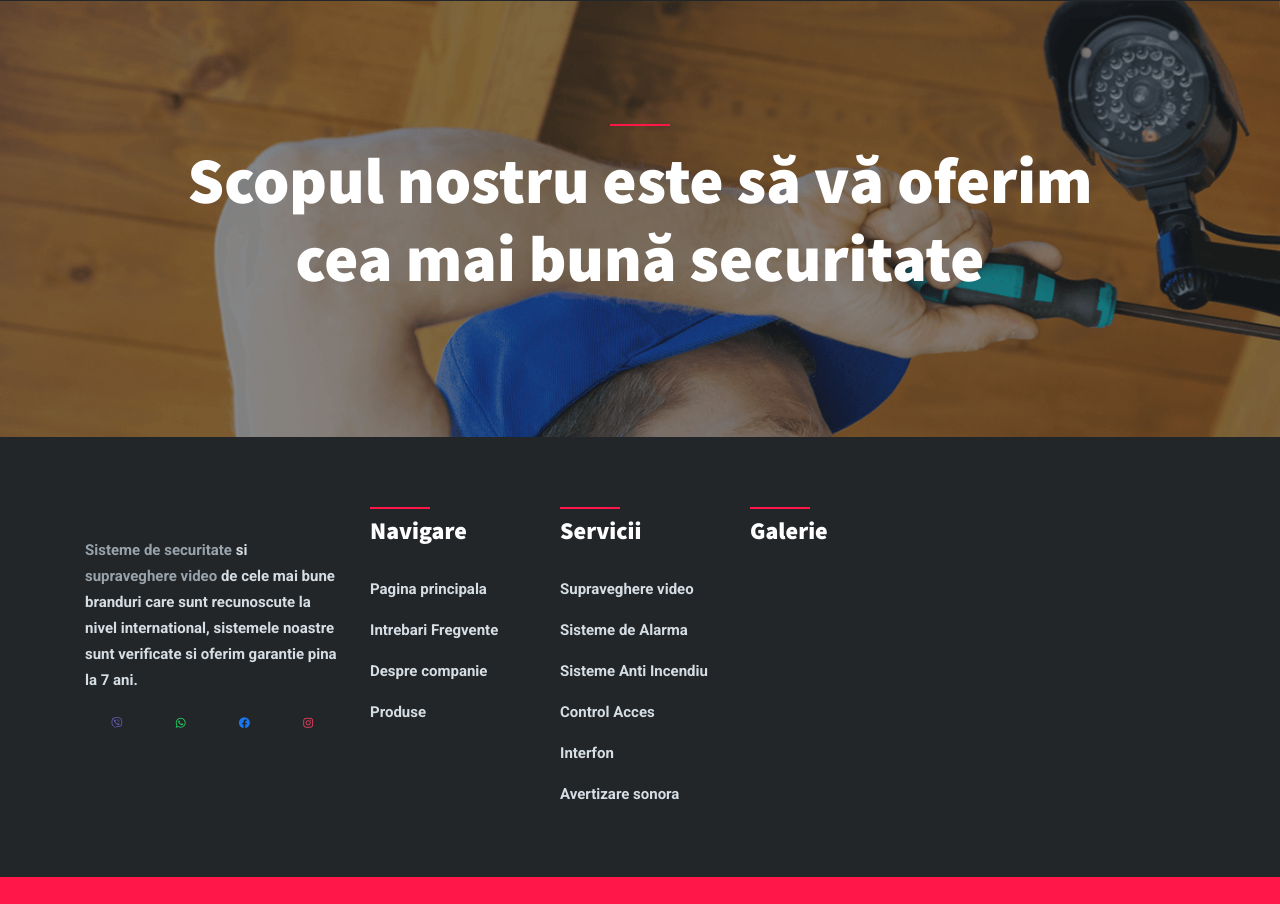
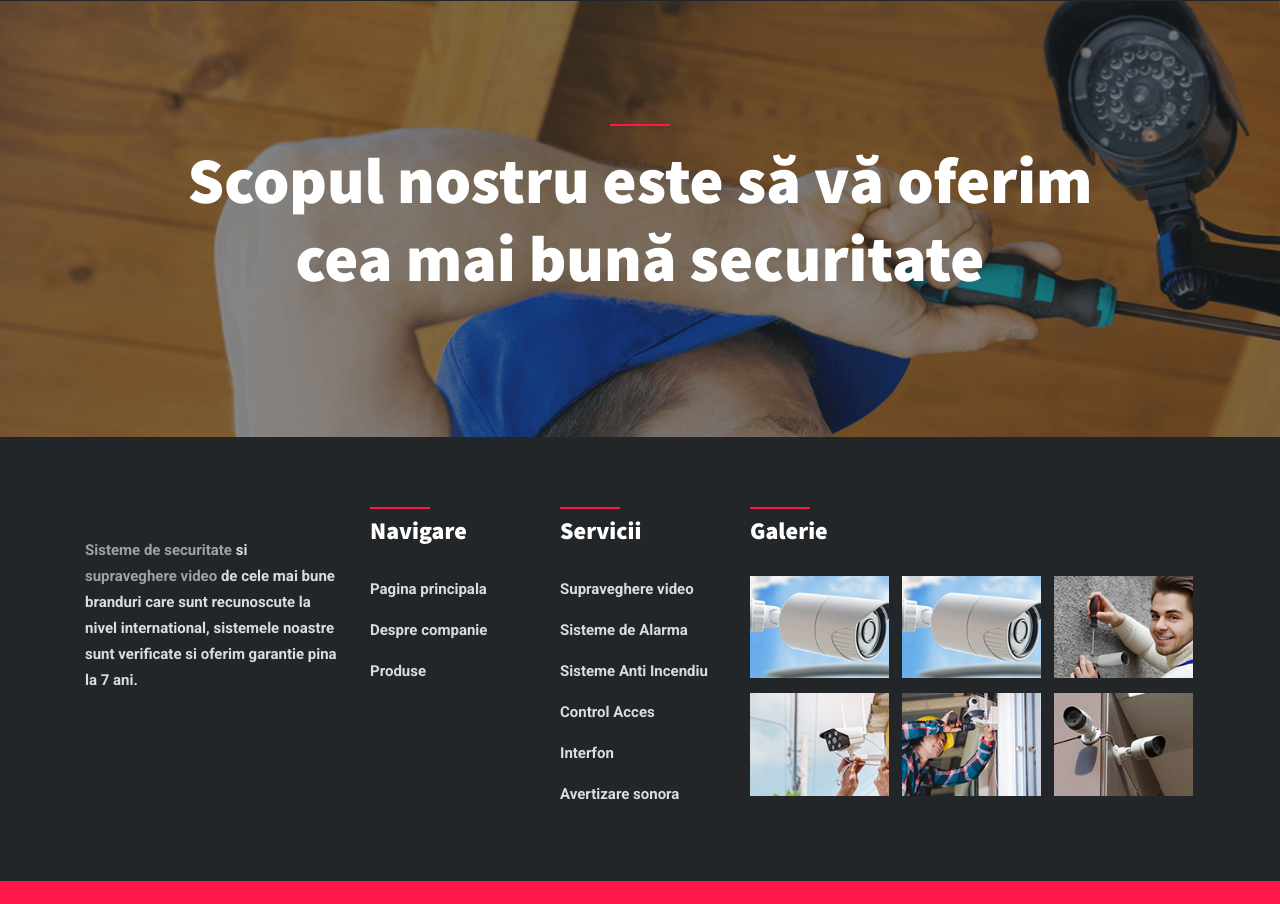
Before and after one commit to stelik29/mastersecurity.github.io, a plain HTML site: page index.html in a window 1280 px wide. Shown: the part 5418-6322 px from the top of the page. Drawn offline with Linux system fonts and the light colour scheme; a web font is replaced by a local one.

Commit message:
Update index.html

```diff
--- a/index.html
+++ b/index.html
@@ -827,7 +827,7 @@ Acum, cu ajutorul notificărilor pe care le primesc pe telefon, pot fi mereu la
 
 
 
-        <!-- footer -->
+     <!-- footer -->
          <footer class="footer-bg footer-p" style="background:#222629;">
              <div class="footer-top pt-70 pb-40">
                 <div class="container">
@@ -837,33 +837,7 @@ Acum, cu ajutorul notificărilor pe care le primesc pe telefon, pot fi mereu la
                             <div class="footer-widget mb-15">
                                 <div class="f-widget-title mb-30"> </div>
                                 <p><a href="https://mastersecurity.md">Sisteme de securitate</a> si <a href="https://mastersecurity.md">supraveghere video</a> de cele mai bune branduri care sunt recunoscute la nivel international, sistemele noastre sunt verificate si oferim garantie pina la 7 ani. </p>
-
-
-
-
-    <ul class="social-icons">
-		<li class="viber"><a href="#"><i class="fab fa-viber fa-xs" style="color: #665CAC;"></i></a></li>
-        <li class="whatsapp"><a href="#"><i class="fab fa-whatsapp fa-xs" style="color: #25D366;"></i></a></li>
-        <li class="facebook"><a href="#"><i class="fab fa-facebook fa-xs" style="color: #1877F2;"></i></a></li>
-        <li class="instagram"><a href="#"><i class="fab fa-instagram fa-xs" style="color: #E4405F;"></i></a></li>
-
-    </ul>
-
-
-
-			    </div>
-
-
-
-
-
-
-
-
-
-
-
-
+                            </div>
 </div>
 						<div class="col-xl-2 col-lg-2 col-sm-6">
                             <div class="footer-widget mb-30">
@@ -873,7 +847,6 @@ Acum, cu ajutorul notificărilor pe care le primesc pe telefon, pot fi mereu la
                                 <div class="footer-link">
                                     <ul>
                                         <li><a href="index.html">Pagina principala</a></li>
-					    <li><a href="faq.html"> Intrebari Fregvente </a></li>
                                         <li><a href="about.html"> Despre companie</a></li>
                                         <li></li>
                                         <li><a href="galerie.html"> Produse</a></li>
@@ -895,8 +868,6 @@ Acum, cu ajutorul notificărilor pe care le primesc pe telefon, pot fi mereu la
                                         <li><a href="servicii-instalare-control-acces-in-chisinau.html"> Control Acces</a></li>
                                         <li><a href="servicii-intercom-smart-door-bell-instalare-in-chisinau.html"> Interfon</a></li>
                                            <li><a href="servicii-instalare-avertizare-sonora-in-chisinau.html"> Avertizare sonora</a></li>
-
-
                                     </ul>
                                 </div>
                             </div>
@@ -908,7 +879,15 @@ Acum, cu ajutorul notificărilor pe care le primesc pe telefon, pot fi mereu la
                                     <h2>Galerie</h2>
                                 </div>
                                 <div class="f-insta">
+                                    <ul>
+                                        <li><a href="img/instagram/f-galler-02.png" class="popup-image"><img src="img/instagram/f-galler-02.png" alt="img"></a></li>
+                                       <li><a href="img/instagram/f-galler-02.png" class="popup-image"><img src="img/instagram/f-galler-02.png" alt="img"></a></li>
+                                        <li><a href="img/instagram/f-galler-03.png" class="popup-image"><img src="img/instagram/f-galler-03.png" alt="img"></a></li>
+                                        <li><a href="img/instagram/f-galler-04.png" class="popup-image"><img src="img/instagram/f-galler-04.png" alt="img"></a></li>
+                                        <li><a href="img/instagram/f-galler-05.png" class="popup-image"><img src="img/instagram/f-galler-05.png" alt="img"></a></li>
+                                        <li><a href="img/instagram/f-galler-06.png" class="popup-image"><img src="img/instagram/f-galler-06.png" alt="img"></a></li>
 
+                                    </ul>
                                 </div>
                             </div>
                         </div>
@@ -961,24 +940,6 @@ Acum, cu ajutorul notificărilor pe care le primesc pe telefon, pot fi mereu la
                     </div>
                 </div>
             </div>
-
-
-
-
-
-
-
-
-
-
-
-
-
-
-
-
-
-
         </footer>
         <!-- footer-end -->
 
```
